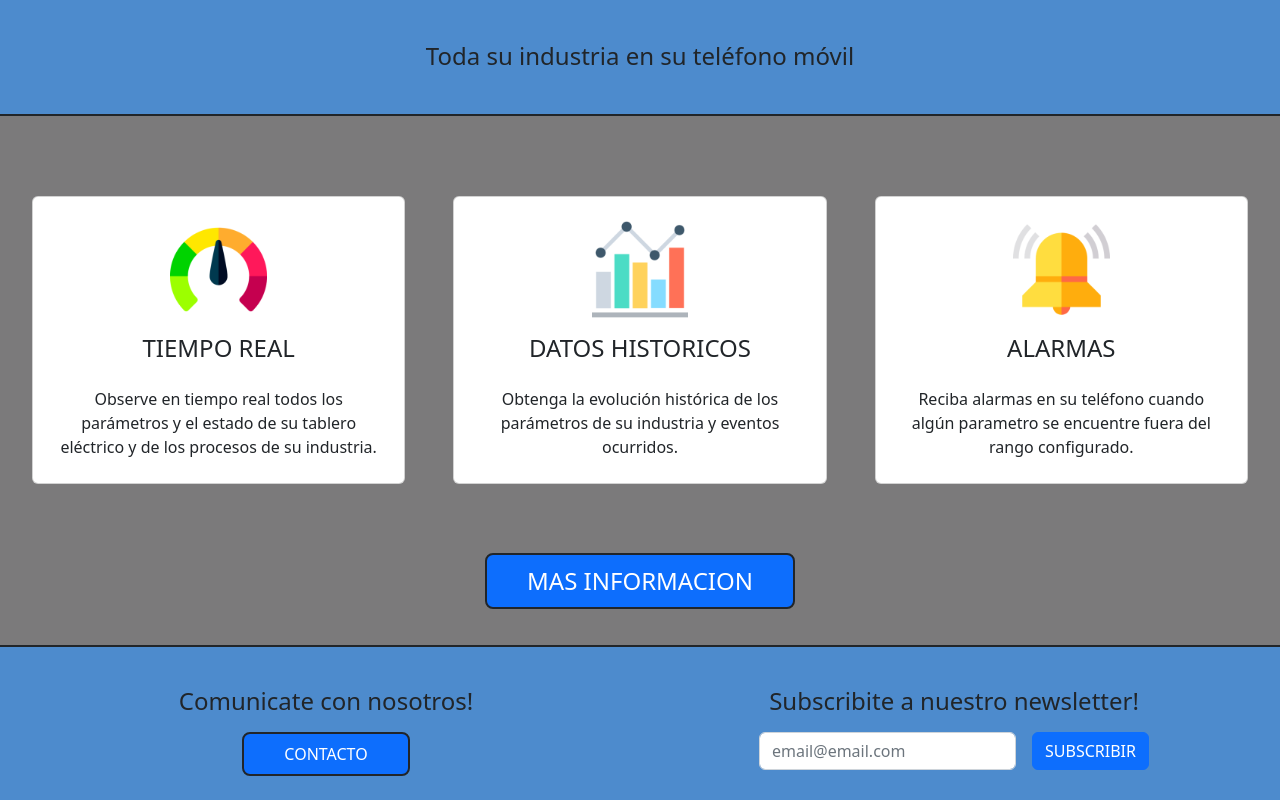
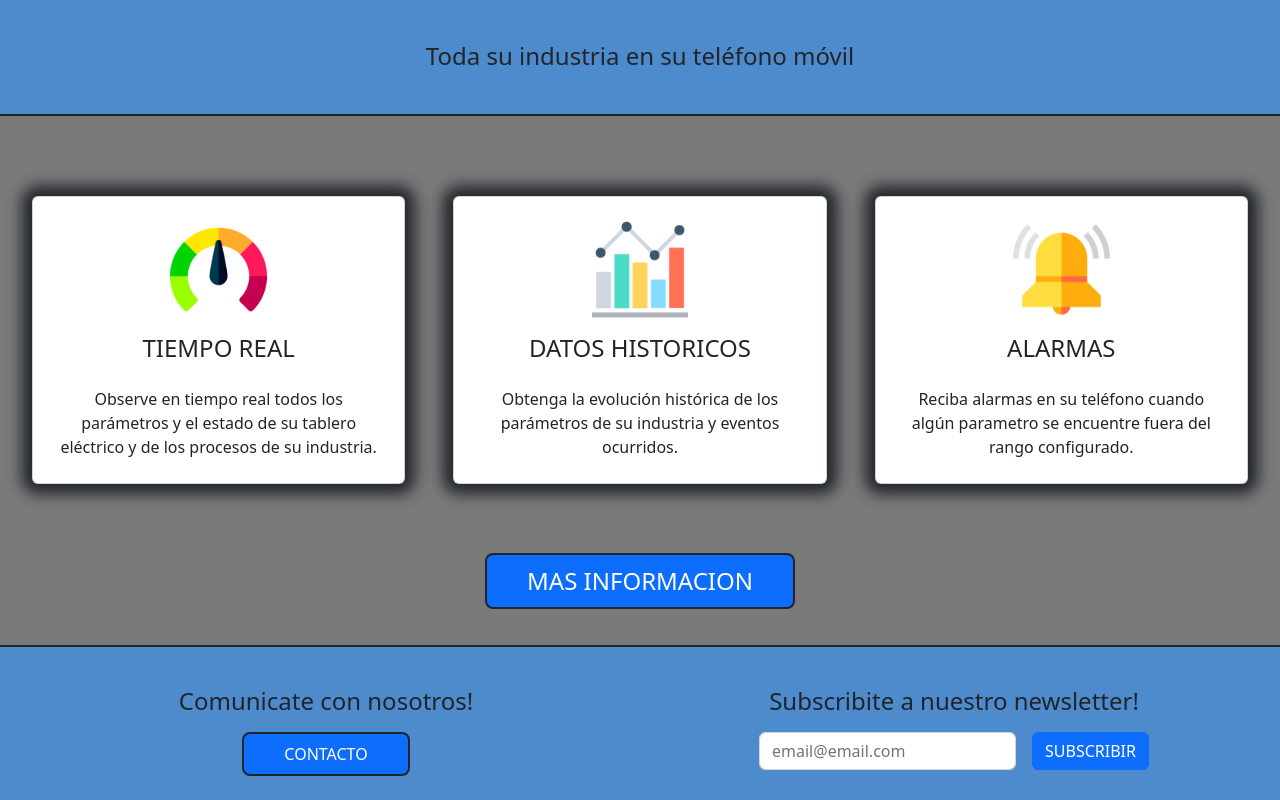
Before and after one commit to LuisLebus/IoT-Gateway, a website: page index.html in a window 1280 px wide. Shown: the part 881-1681 px from the top of the page. Drawn offline with nearby package versions, Linux system fonts and the light colour scheme.

Commit message:
Add shadow-box on cards. Change index button animation.

```diff
--- a/index.html
+++ b/index.html
@@ -39,7 +39,7 @@
 
     <main class="container-fluid d-flex flex-column align-items-center  index__bg_image text-center">
         <h1 class="m-5 fs-1 text-white">IoT PARA INDUSTRIAS</h1>
-        <a class="btn btn-dark btn-lg index__button border border-1 border-light animate__animated animate__wobble" href="#prod_name">VER PRODUCTO</a>
+        <a class="btn btn-dark btn-lg index__button border border-1 border-light animate__animated animate__shakeX" href="#prod_name">VER PRODUCTO</a>
     </main>
 
     <section class="container-fluid d-flex flex-column align-items-center justify-content-between border-top border-2 border-dark bg-lightblue-color pt-3 pb-3" id="prod_name">
@@ -50,7 +50,7 @@
     <section class="container-fluid pt-5 pb-3 bg-gray-color border-top border-2 border-dark">
         <div class="row justify-content-center p-2">
             <div class="col-8 col-lg-4 p-4">
-                <div class="card h-100 text-center p-4">
+                <div class="card h-100 text-center p-4 index__card-shadow">
                     <img alt="Card image cap" class="card-img-top img-fluid mx-auto" src="./assets/images/real_time.png" />
                     <div class="card-block">
                         <h4 class="card-title pt-3">TIEMPO REAL</h4>
@@ -59,7 +59,7 @@
                 </div>
             </div>
             <div class="col-8 col-lg-4 p-4">
-                <div class="card h-100 text-center p-4">
+                <div class="card h-100 text-center p-4 index__card-shadow">
                     <img alt="Card image cap" class="card-img-top img-fluid mx-auto" src="./assets/images/historical_data.png" />
                     <div class="card-block">
                         <h4 class="card-title pt-3">DATOS HISTORICOS</h4>
@@ -68,7 +68,7 @@
                 </div>
             </div>
             <div class="col-8 col-lg-4 p-4">
-                <div class="card h-100  text-center p-4">
+                <div class="card h-100  text-center p-4 index__card-shadow">
                     <img alt="Card image cap" class="card-img-top img-fluid mx-auto" src="./assets/images/alarms.png" />
                     <div class="card-block">
                         <h4 class="card-title pt-3">ALARMAS</h4>
--- a/scss/styles.scss
+++ b/scss/styles.scss
@@ -62,6 +62,10 @@
     @include btn-param(1.3rem, 2.5rem, 1.5rem);
 }
 
+.index__card-shadow {
+    box-shadow: 0 0 15px 10px;
+}
+
 /* ---------------------------------------------------------------------------------- */
 /* --------------------------   product_description.html   -------------------------- */
 /* ---------------------------------------------------------------------------------- */
@@ -69,6 +73,8 @@
 .prod_desc__card {
     @extend .bg-darkgray-color;
     transition: 0.5s;
+
+    box-shadow: 0 0 30px 5px;
 
     &:hover {
         @extend .bg-lightgray-color;
```
Also changed, not shown: package.json (added, +25 -0 lines), css/styles.css, 2 other files.
